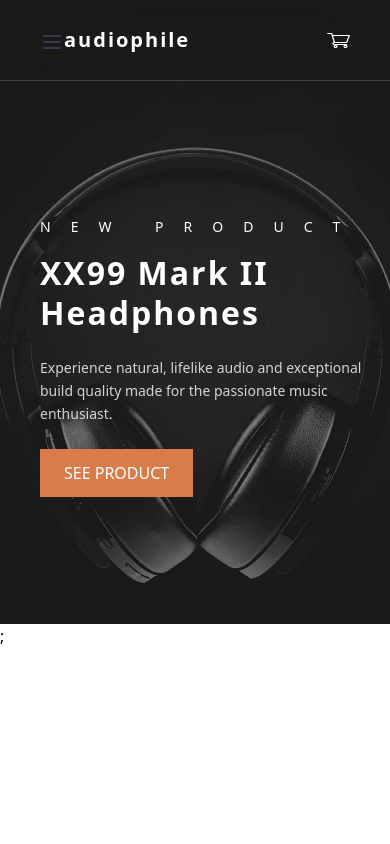
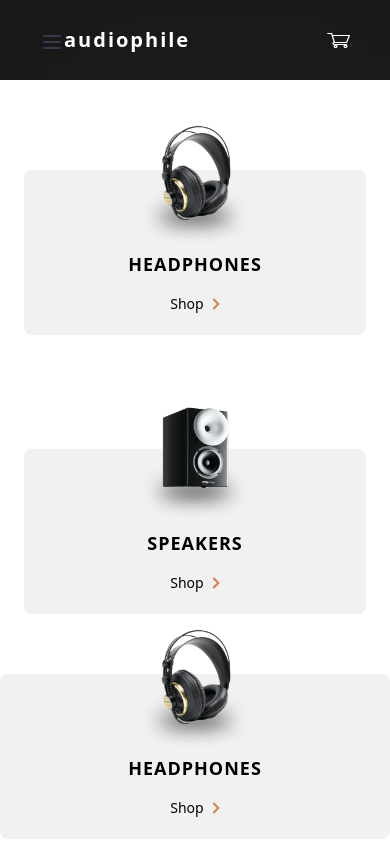
Before and after one commit to ruska2002/audiophile-ecommerce-website, a React (Vite) app: page / in a window 390 px wide. Both pictures are taken after a click on the button 52 px from the left and 42 px from the top of the page. Shown: the top 844 px of the page. Built offline with nearby package versions, Linux system fonts and the light colour scheme.

Commit message:
Added new components - MiddlePart, ResponsiveMenu, Page

```diff
--- a/package.json
+++ b/package.json
@@ -11,6 +11,7 @@
   },
   "dependencies": {
     "@uidotdev/usehooks": "^2.4.1",
+    "framer-motion": "^12.7.3",
     "lucide-react": "^0.488.0",
     "react": "^19.0.0",
     "react-dom": "^19.0.0",
--- a/src/components/Category.tsx
+++ b/src/components/Category.tsx
@@ -1,24 +1,50 @@
-import data from "../../data.json";
-import { useParams } from "react-router-dom";
+import { Link } from "react-router-dom";
+import earphones from "../assets/shared/desktop/image-category-thumbnail-earphones.png";
+import headphones from "../assets/shared/desktop/image-category-thumbnail-headphones.png";
+import speakers from "../assets/shared/desktop/image-category-thumbnail-speakers.png";
+import arrowRight from "../assets/shared/desktop/icon-arrow-right.svg";
+
+const categories = [
+  {
+    name: "Headphones",
+    image: headphones,
+    link: "/headphones",
+  },
+  {
+    name: "Speakers",
+    image: speakers,
+    link: "/speakers",
+  },
+  {
+    name: "Earphones",
+    image: earphones,
+    link: "/earphones",
+  },
+];
 
 export default function Category() {
-  const { CategoryName } = useParams<{ CategoryName: string }>();
-
-  const filteredProducts = data.filter(
-    (product) => product.category === CategoryName
-  );
-
   return (
-    <div>
-      <h1 className="text-3xl font-bold mb-4">{CategoryName}</h1>
-      {filteredProducts.map((product) => (
-        <div key={product.id} className="mb-8">
-          <h2 className="text-xl font-semibold">{product.name}</h2>
+    <div className="flex flex-col md:flex-row gap-16 md:gap-6 lg:gap-8 md:h-[300px] md:justify-center md:items-center lg:mt-20">
+      {categories.map((cat) => (
+        <div
+          key={cat.name}
+          className="relative h-[165px] mt-[50px] md:mt-0 bg-[#F1F1F1] rounded-lg text-black flex flex-col items-center md:w-[350px] lg:w-[350px] lg:h-[200px] lg:mt-10"
+        >
           <img
-            src={product.categoryImage.mobile}
-            alt={product.name}
-            className="w-full"
+            src={cat.image}
+            alt={cat.name}
+            className="absolute top-[-45px] w-[130px]"
           />
+          <h1 className="uppercase text-lg font-bold tracking-[1px] mt-[80px]">
+            {cat.name}
+          </h1>
+          <Link
+            to={cat.link}
+            className="flex items-center gap-2 mt-4 text-sm text-[#000000] hover:text-orange-500 transition"
+          >
+            <span>Shop</span>
+            <img src={arrowRight} alt="arrow icon" className="h-3" />
+          </Link>
         </div>
       ))}
     </div>
--- a/src/components/HamburgerMenu.tsx
+++ b/src/components/HamburgerMenu.tsx
@@ -1,6 +1,6 @@
 import { useState } from "react";
 import { Menu } from "lucide-react";
-// import ResponsiveMenu from "../components/ResponsiveMenu";
+import ResponsiveMenu from "./ResponsiveMenu";
 
 export default function HamburgerMenu() {
   const [isOpen, setIsOpen] = useState<boolean>(false);
@@ -17,8 +17,7 @@ export default function HamburgerMenu() {
           <Menu className="text-[#ffffff]" />
         )}
       </button>
-
-      {/* <ResponsiveMenu isOpen={isOpen} /> */}
+      <ResponsiveMenu isOpen={isOpen} />
     </div>
   );
 }
--- a/src/components/Header.tsx
+++ b/src/components/Header.tsx
@@ -8,31 +8,30 @@ export default function Header() {
   const Medium = useMediaQuery("(min-width: 600px)");
   const Big = useMediaQuery("(min-width: 1024px)");
   return (
-    <div className="relative">
+    <div className="relative w-screen overflow-hidden">
       {Big ? (
         <img src={Desktop} alt="headphone" className="w-full" />
       ) : Medium ? (
         <img src={Tablet} alt="headphone" className="w-full" />
       ) : (
-        <img src={Mobile} alt="headphone" className="w-full" />
+        <img src={Mobile} alt="headphone" className="w-full " />
       )}
       <NavBar />
-      <div className="absolute top-1/3 left-10 text-[#ffffff]">
-        <p className="text-[14px] uppercase mb-4 tracking-[20px]">
+      <div className="absolute top-1/3 lg:left-[165px] text-[#ffffff] lg:w-[24.8rem] lg:text-left lg:items-start w-full flex flex-col justify-center text-center items-center">
+        <p className="text-[14px] uppercase mb-4 tracking-[15px] opacity-80">
           NEW PRODUCT
         </p>
-        <h1 className="text-[32px] sm:text-[56px] font-bold leading-tight tracking-[2px] mb-6">
+        <h1 className="text-[32px] sm:text-[46px] font-bold leading-tight tracking-[2px] mb-6 w-[380px] ">
           XX99 Mark II Headphones
         </h1>
-        <p className="text-sm opacity-80 leading-relaxed mb-6">
+        <p className="text-sm opacity-80 mb-6 lg:w-[20.8rem] w-[15rem] md:w-[20rem]">
           Experience natural, lifelike audio and exceptional build quality made
           for the passionate music enthusiast.
         </p>
-        <button className="bg-[#D87D4A] text-white px-6 py-3 hover:bg-[#FBAF85] transition">
+        <button className="bg-[#D87D4A] text-white px-6 py-3 hover:bg-[#FBAF85] transition md:w-[13rem]">
           SEE PRODUCT
         </button>
       </div>
-      ;
     </div>
   );
 }
--- /dev/null
+++ b/src/components/MiddlePart.jsx
@@ -0,0 +1,14 @@
+import earphones from "../assets/home/desktop/image-earphones-yx1.jpg";
+import speaker from "../assets/home/desktop/image-speaker-zx7.jpg";
+import earphones from "../assets/home/desktop/image-spaeker-zx9.jpg";
+
+export default function MiddlePart() {
+  return (
+    <div>
+      <div></div>
+      <div></div>
+      <div></div>
+      <div></div>
+    </div>
+  );
+}
--- /dev/null
+++ b/src/components/Page.tsx
@@ -0,0 +1,28 @@
+import data from "../../data.json";
+import { useParams } from "react-router-dom";
+
+export default function Page() {
+  console.log(data);
+
+  const { CategoryName } = useParams<{ CategoryName: string }>();
+
+  const filteredProducts = data.filter(
+    (product) => product.category === CategoryName
+  );
+
+  return (
+    <div>
+      <h1 className="text-3xl font-bold mb-4">{CategoryName}</h1>
+      {filteredProducts.map((product) => (
+        <div key={product.id} className="mb-8">
+          <h2 className="text-xl font-semibold">{product.name}</h2>
+          <img
+            src={product.categoryImage.mobile}
+            alt={product.name}
+            className="w-full"
+          />
+        </div>
+      ))}
+    </div>
+  );
+}
--- /dev/null
+++ b/src/components/ResponsiveMenu.tsx
@@ -0,0 +1,24 @@
+import { AnimatePresence, motion } from "framer-motion";
+import Category from "./Category";
+
+interface ResponsiveMenuProps {
+  isOpen: boolean;
+}
+
+export default function ResponsiveMenu({ isOpen }: ResponsiveMenuProps) {
+  return (
+    <AnimatePresence>
+      {isOpen && (
+        <motion.div
+          key="menu"
+          initial={{ opacity: 0, y: -20 }}
+          animate={{ opacity: 1, y: 0 }}
+          exit={{ opacity: 0, y: -20 }}
+          className=" z-50 absolute top-[80px] left-0 w-full bg-[#ffffff] px-6 py-10 flex flex-col gap-6"
+        >
+          <Category />
+        </motion.div>
+      )}
+    </AnimatePresence>
+  );
+}
--- a/src/pages/Layout.tsx
+++ b/src/pages/Layout.tsx
@@ -1,11 +1,13 @@
-// import Category from "../components/Category";
+import Category from "../components/Category";
 import Header from "../components/Header";
+import MiddlePart from "../components/MiddlePart.tsx";
 
 export default function Layout() {
   return (
     <div>
       <Header />
-      {/* <Category /> */}
+      <Category />
+      <MiddlePart />
     </div>
   );
 }
```
Also changed, not shown: data.json (line endings or trailing spaces), 1 other file (tests, documents, lock files or other folders).
